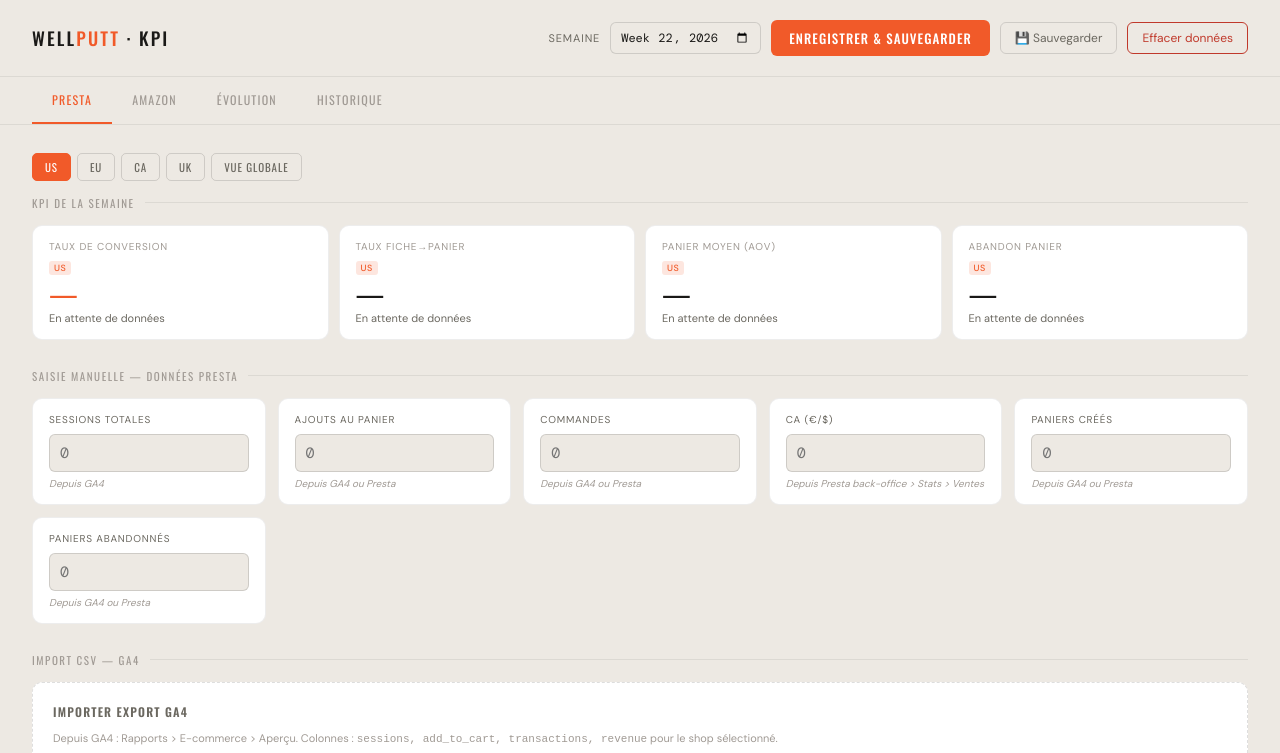
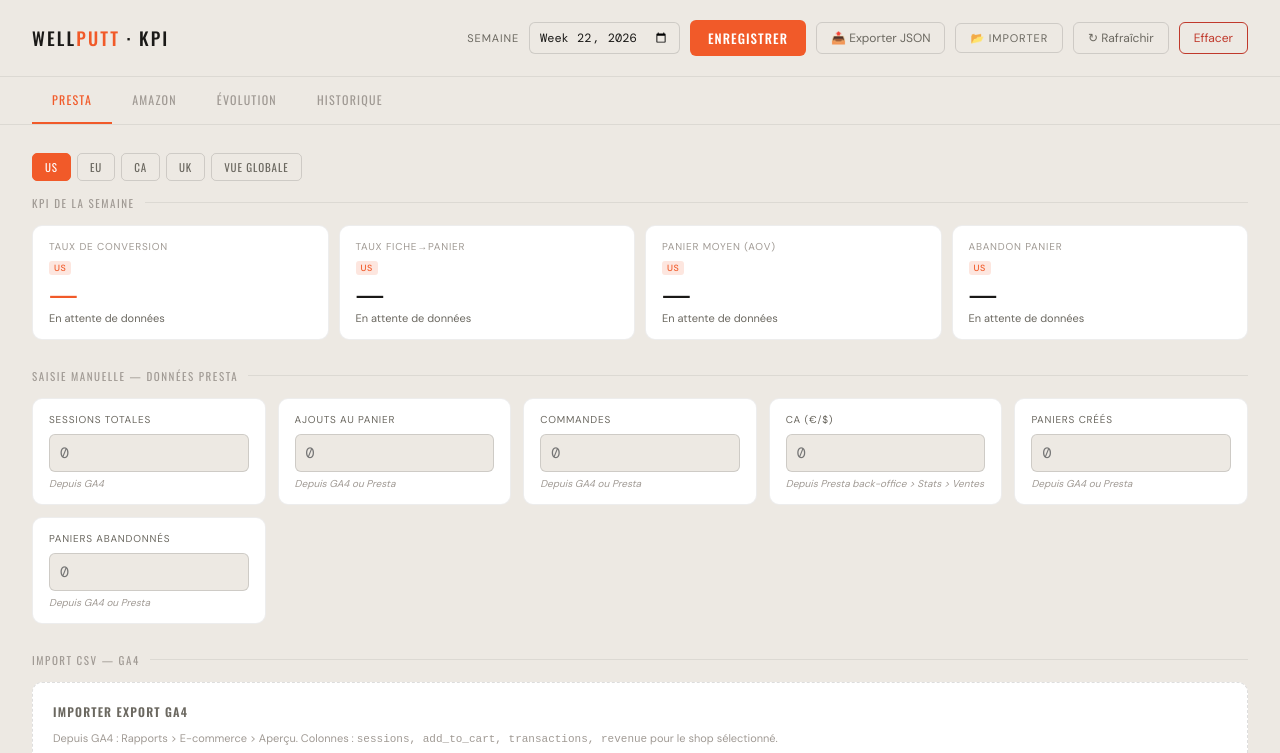
Before and after one commit to vvinuesa-wellputt/wellputt-kpi, a plain HTML site: page index.html in a window 1280 px wide. Shown: the top 753 px of the page. Drawn offline with nearby package versions, Linux system fonts and the light colour scheme.

Commit message:
Update index.html

```diff
--- a/index.html
+++ b/index.html
@@ -336,9 +336,11 @@ td input.td-input:focus { border-bottom-color: var(--orange); }
   <div class="week-selector">
     <label>Semaine</label>
     <input type="week" id="weekPicker" onchange="loadCurrentWeek(); renderPrestaInputs(); renderPrestaCards(); renderAsinTable();">
-    <button class="btn-primary" onclick="saveWeek()">Enregistrer & Sauvegarder</button>
-    <button class="btn-secondary" onclick="saveToFile()">💾 Sauvegarder</button>
-    <button class="btn-secondary" style="color:var(--red);border-color:var(--red)" onclick="clearData()">Effacer données</button>
+    <button class="btn-primary" onclick="saveWeek()">Enregistrer</button>
+    <button class="btn-secondary" onclick="saveToFile()">&#128228; Exporter JSON</button>
+    <label class="btn-secondary" style="cursor:pointer">&#128194; Importer<input type="file" accept=".json" style="display:none" onchange="importData(this)"></label>
+    <button class="btn-secondary" onclick="refreshData()">&#8635; Rafra&#238;chir</button>
+    <button class="btn-secondary" style="color:var(--red);border-color:var(--red)" onclick="clearData()">Effacer</button>
   </div>
 </div>
 
```
